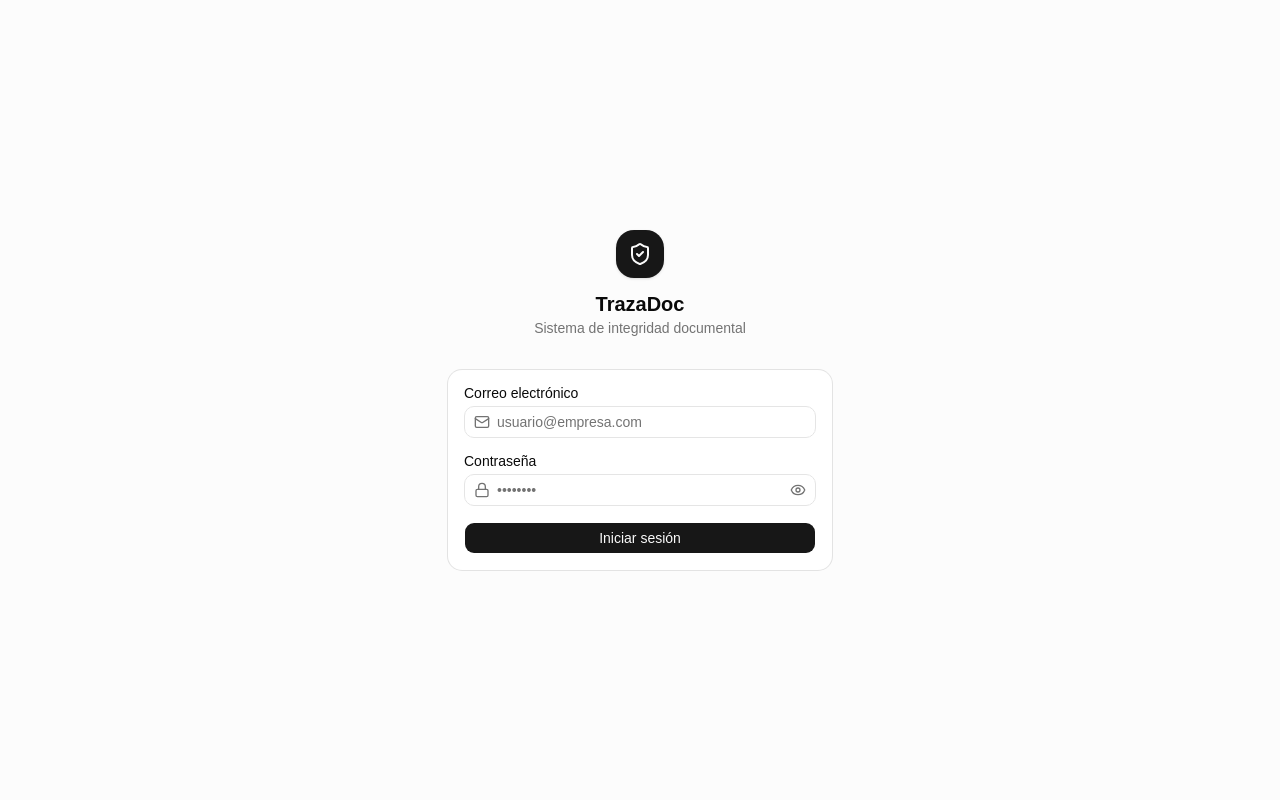
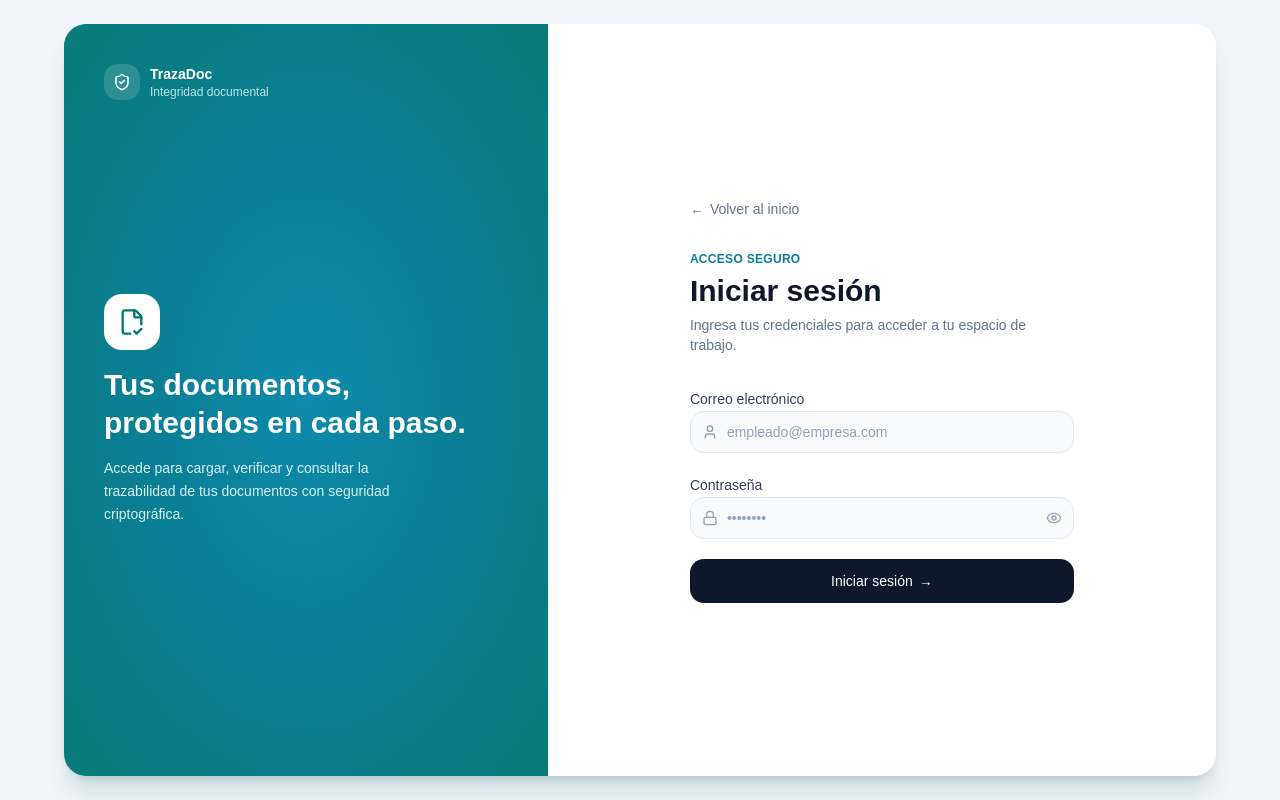
Before and after one commit to swummen/Blockchain_Contratos, a React (Vite) app in the folder frontend/: page /login in a window 1280 px wide. Built offline with nearby package versions, Linux system fonts and the light colour scheme; no server answers.

Commit message:
Diseño del login con los colores usados en el home page

```diff
--- a/frontend/src/pages/LoginPage.tsx
+++ b/frontend/src/pages/LoginPage.tsx
@@ -1,11 +1,12 @@
 import * as React from "react"
-import { useNavigate } from "react-router-dom"
-import { Card, CardContent } from "@/components/ui/card"
-import { Label } from "@/components/ui/label"
-import { Input } from "@/components/ui/input"
-import { Button } from "@/components/ui/button"
+import { Link, useNavigate } from "react-router-dom"
 import { useSession } from "@/context/SessionContext"
-import { Eye, EyeOff, Mail, Lock } from "lucide-react"
+import { Eye, EyeOff, FileCheck2, Lock, ShieldCheck, User } from "lucide-react"
+
+// Mismo degradado radial que HomePage (azul al centro, verde en los bordes):
+// consistencia visual entre las dos pantallas públicas (Diseño 2.0).
+const PANEL_BACKGROUND =
+  "radial-gradient(ellipse at center, #0f8aad 0%, #0a7f95 45%, #087b78 100%)"
 
 export default function LoginPage() {
   const navigate = useNavigate()
@@ -31,19 +32,73 @@ export default function LoginPage() {
   }
 
   return (
-    <Card>
-      <CardContent>
-        <form onSubmit={handleSubmit} className="space-y-4">
+    <div className="min-h-screen bg-slate-100 p-3 md:p-6">
+      <div className="mx-auto flex min-h-[calc(100vh-1.5rem)] max-w-6xl flex-col overflow-hidden rounded-3xl shadow-xl shadow-teal-900/15 md:min-h-[calc(100vh-3rem)] md:flex-row">
+        {/* Panel izquierdo: decorativo, oculto en mobile. */}
+        <div
+          className="hidden flex-col justify-between p-10 text-white md:flex md:w-[42%]"
+          style={{ background: PANEL_BACKGROUND }}
+        >
+          <div className="flex items-center gap-2.5">
+            <div className="flex size-9 items-center justify-center rounded-xl bg-white/15 text-white">
+              <ShieldCheck className="size-4.5" />
+            </div>
+            <div className="leading-tight">
+              <p className="text-sm font-semibold">TrazaDoc</p>
+              <p className="text-xs text-cyan-50/80">Integridad documental</p>
+            </div>
+          </div>
+
+          <div className="space-y-4">
+            <div className="flex size-14 items-center justify-center rounded-2xl bg-white text-teal-700">
+              <FileCheck2 className="size-7" />
+            </div>
+            <h2 className="text-3xl leading-tight font-bold">
+              Tus documentos, protegidos en cada paso.
+            </h2>
+            <p className="max-w-xs text-sm leading-relaxed text-cyan-50/90">
+              Accede para cargar, verificar y consultar la trazabilidad de tus
+              documentos con seguridad criptográfica.
+            </p>
+          </div>
+
+          <div aria-hidden className="h-4" />
+        </div>
+
+        {/* Panel derecho: formulario. */}
+        <div className="flex flex-1 flex-col justify-center bg-white px-6 py-10 md:px-16">
+          <div className="mx-auto w-full max-w-sm space-y-8">
+            <Link
+              to="/"
+              className="inline-flex items-center gap-1.5 text-sm text-slate-500 transition-colors hover:text-slate-900"
+            >
+              <span aria-hidden>←</span>
+              Volver al inicio
+            </Link>
+
             <div className="space-y-1.5">
-            <Label htmlFor="email">Correo electrónico</Label>
+              <p className="text-xs font-semibold tracking-wide text-[#087f9b] uppercase">
+                Acceso seguro
+              </p>
+              <h1 className="text-3xl font-bold text-slate-900">Iniciar sesión</h1>
+              <p className="text-sm text-slate-500">
+                Ingresa tus credenciales para acceder a tu espacio de trabajo.
+              </p>
+            </div>
+
+            <form onSubmit={handleSubmit} className="space-y-5">
+              <div className="space-y-1.5">
+                <label htmlFor="email" className="text-sm font-medium text-slate-700">
+                  Correo electrónico
+                </label>
                 <div className="relative">
-              <Mail className="pointer-events-none absolute top-1/2 left-2.5 size-4 -translate-y-1/2 text-muted-foreground" />
-              <Input
+                  <User className="pointer-events-none absolute top-1/2 left-3 size-4 -translate-y-1/2 text-slate-400" />
+                  <input
                     id="email"
                     type="email"
-                placeholder="usuario@empresa.com"
+                    placeholder="empleado@empresa.com"
                     autoComplete="username"
-                className="pl-8"
+                    className="w-full rounded-xl border border-slate-200 bg-slate-50 py-2.5 pr-3 pl-9 text-sm text-slate-900 outline-none transition-colors placeholder:text-slate-400 focus:border-[#087f9b] focus:bg-white"
                     value={email}
                     onChange={(e) => setEmail(e.target.value)}
                   />
@@ -51,22 +106,24 @@ export default function LoginPage() {
               </div>
 
               <div className="space-y-1.5">
-            <Label htmlFor="password">Contraseña</Label>
+                <label htmlFor="password" className="text-sm font-medium text-slate-700">
+                  Contraseña
+                </label>
                 <div className="relative">
-              <Lock className="pointer-events-none absolute top-1/2 left-2.5 size-4 -translate-y-1/2 text-muted-foreground" />
-              <Input
+                  <Lock className="pointer-events-none absolute top-1/2 left-3 size-4 -translate-y-1/2 text-slate-400" />
+                  <input
                     id="password"
                     type={showPassword ? "text" : "password"}
                     placeholder="••••••••"
                     autoComplete="current-password"
-                className="px-8"
+                    className="w-full rounded-xl border border-slate-200 bg-slate-50 py-2.5 pr-9 pl-9 text-sm text-slate-900 outline-none transition-colors placeholder:text-slate-400 focus:border-[#087f9b] focus:bg-white"
                     value={password}
                     onChange={(e) => setPassword(e.target.value)}
                   />
                   <button
                     type="button"
                     onClick={() => setShowPassword((v) => !v)}
-                className="absolute top-1/2 right-2.5 -translate-y-1/2 text-muted-foreground hover:text-foreground"
+                    className="absolute top-1/2 right-3 -translate-y-1/2 text-slate-400 hover:text-slate-700"
                     aria-label={showPassword ? "Ocultar contraseña" : "Mostrar contraseña"}
                   >
                     {showPassword ? <EyeOff className="size-4" /> : <Eye className="size-4" />}
@@ -80,11 +137,20 @@ export default function LoginPage() {
                 </p>
               )}
 
-          <Button type="submit" className="w-full" disabled={isSubmitting}>
+              {/* Por pedido de Sofia: hover pasa del azul oscuro por defecto al
+                  azul del fondo (mismo tono del panel izquierdo), no al negro. */}
+              <button
+                type="submit"
+                disabled={isSubmitting}
+                className="flex w-full items-center justify-center gap-1.5 rounded-xl bg-slate-900 py-3 text-sm font-medium text-white transition-colors hover:bg-[#087f9b] disabled:cursor-not-allowed disabled:opacity-60"
+              >
                 {isSubmitting ? "Ingresando..." : "Iniciar sesión"}
-          </Button>
+                {!isSubmitting && <span aria-hidden>→</span>}
+              </button>
             </form>
-      </CardContent>
-    </Card>
+          </div>
+        </div>
+      </div>
+    </div>
   )
 }
--- a/frontend/src/routes/AppRoutes.tsx
+++ b/frontend/src/routes/AppRoutes.tsx
@@ -25,11 +25,13 @@ import SystemStatusPage from "@/pages/SystemStatusPage"
 export function AppRoutes() {
   return (
     <Routes>
-      {/* Diseño 2.0: landing pública antes del login, sin layout ni sesión. */}
+      {/* Diseño 2.0: landing pública y login son autocontenidas (su propio
+          fondo/layout de 2 columnas), sin el AuthLayout de tarjeta centrada
+          que todavía usan OTP y "sesión cerrada". */}
       <Route path="/" element={<HomePage />} />
+      <Route path="/login" element={<LoginPage />} />
 
       <Route element={<AuthLayout />}>
-        <Route path="/login" element={<LoginPage />} />
         <Route path="/verificacion" element={<OtpPage />} />
         <Route path="/sesion-cerrada" element={<LoggedOutPage />} />
       </Route>
```
Lines whose indentation alone changed are shown as unchanged.
